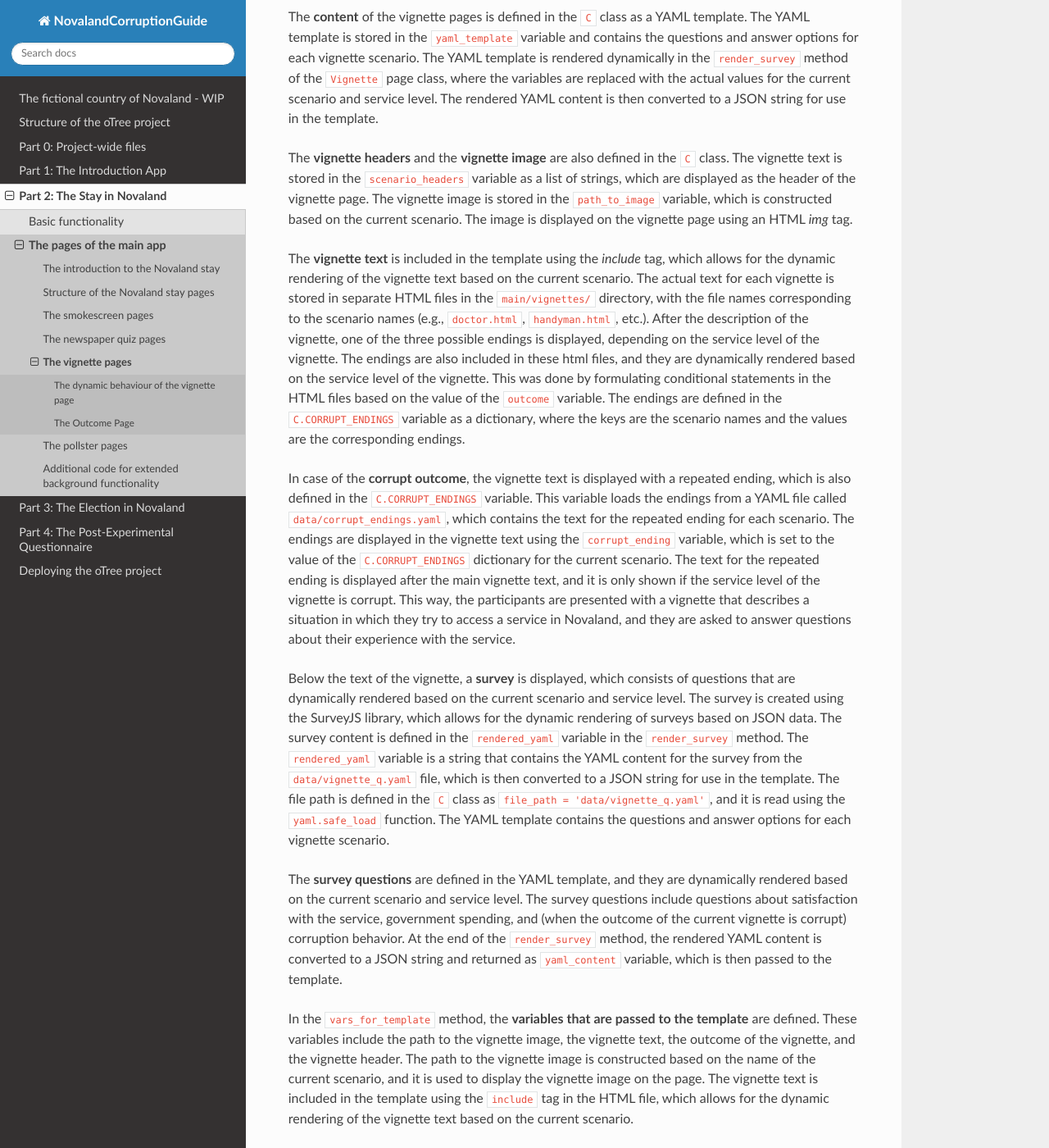
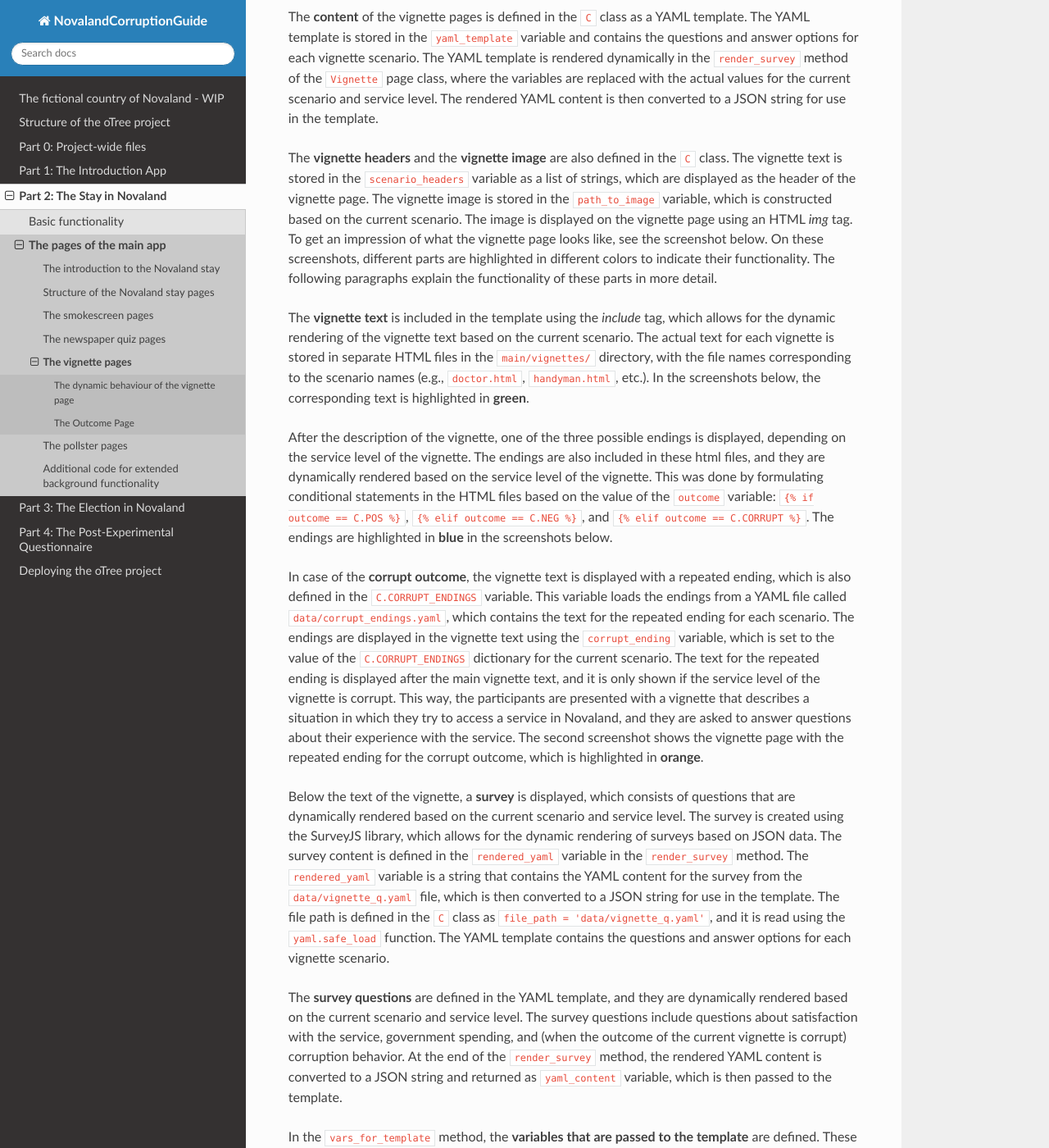
Before and after one commit to chapkovski/NovalandCorruptionGuide, a Sphinx documentation site: the page built from docs/source/CodeStructureMain4_Vignettes.rst, in a window 1280 px wide and 1400 px high, scrolled down 1300 px. Shown: the whole window at 82% size. Built offline with Sphinx 7.4.7 and the Read the Docs theme 3.1.0, drawn with Linux system fonts in a browser that asks for light colours; some of the changed text lies outside the part shown.

Commit message:
mentioned screenshot colors + misc

```diff
--- a/docs/source/CodeStructureMain4_Vignettes.rst
+++ b/docs/source/CodeStructureMain4_Vignettes.rst
@@ -207,11 +207,13 @@
 
 The **content** of the vignette pages is defined in the :code:`C` class as a YAML template. The YAML template is stored in the :code:`yaml_template` variable and contains the questions and answer options for each vignette scenario. The YAML template is rendered dynamically in the :code:`render_survey` method of the :code:`Vignette` page class, where the variables are replaced with the actual values for the current scenario and service level. The rendered YAML content is then converted to a JSON string for use in the template.
 
-The **vignette headers** and the **vignette image** are also defined in the :code:`C` class. The vignette text is stored in the :code:`scenario_headers` variable as a list of strings, which are displayed as the header of the vignette page. The vignette image is stored in the :code:`path_to_image` variable, which is constructed based on the current scenario. The image is displayed on the vignette page using an HTML `img` tag.
+The **vignette headers** and the **vignette image** are also defined in the :code:`C` class. The vignette text is stored in the :code:`scenario_headers` variable as a list of strings, which are displayed as the header of the vignette page. The vignette image is stored in the :code:`path_to_image` variable, which is constructed based on the current scenario. The image is displayed on the vignette page using an HTML `img` tag. To get an impression of what the vignette page looks like, see the screenshot below. On these screenshots, different parts are highlighted in different colors to indicate their functionality. The following paragraphs explain the functionality of these parts in more detail.
 
-The **vignette text** is included in the template using the `include` tag, which allows for the dynamic rendering of the vignette text based on the current scenario. The actual text for each vignette is stored in separate HTML files in the :code:`main/vignettes/` directory, with the file names corresponding to the scenario names (e.g., :code:`doctor.html`, :code:`handyman.html`, etc.). After the description of the vignette, one of the three possible endings is displayed, depending on the service level of the vignette. The endings are also included in these html files, and they are dynamically rendered based on the service level of the vignette. This was done by formulating conditional statements in the HTML files based on the value of the :code:`outcome` variable. The endings are defined in the :code:`C.CORRUPT_ENDINGS` variable as a dictionary, where the keys are the scenario names and the values are the corresponding endings.
+The **vignette text** is included in the template using the `include` tag, which allows for the dynamic rendering of the vignette text based on the current scenario. The actual text for each vignette is stored in separate HTML files in the :code:`main/vignettes/` directory, with the file names corresponding to the scenario names (e.g., :code:`doctor.html`, :code:`handyman.html`, etc.). In the screenshots below, the corresponding text is highlighted in **green**.
 
-In case of the **corrupt outcome**, the vignette text is displayed with a repeated ending, which is also defined in the :code:`C.CORRUPT_ENDINGS` variable. This variable loads the endings from a YAML file called :code:`data/corrupt_endings.yaml`, which contains the text for the repeated ending for each scenario. The endings are displayed in the vignette text using the :code:`corrupt_ending` variable, which is set to the value of the :code:`C.CORRUPT_ENDINGS` dictionary for the current scenario. The text for the repeated ending is displayed after the main vignette text, and it is only shown if the service level of the vignette is corrupt. This way, the participants are presented with a vignette that describes a situation in which they try to access a service in Novaland, and they are asked to answer questions about their experience with the service.
+After the description of the vignette, one of the three possible endings is displayed, depending on the service level of the vignette. The endings are also included in these html files, and they are dynamically rendered based on the service level of the vignette. This was done by formulating conditional statements in the HTML files based on the value of the :code:`outcome` variable: :code:`{% if outcome == C.POS %}`, :code:`{% elif outcome == C.NEG %}`, and :code:`{% elif outcome == C.CORRUPT %}`. The endings are highlighted in **blue** in the screenshots below.
+
+In case of the **corrupt outcome**, the vignette text is displayed with a repeated ending, which is also defined in the :code:`C.CORRUPT_ENDINGS` variable. This variable loads the endings from a YAML file called :code:`data/corrupt_endings.yaml`, which contains the text for the repeated ending for each scenario. The endings are displayed in the vignette text using the :code:`corrupt_ending` variable, which is set to the value of the :code:`C.CORRUPT_ENDINGS` dictionary for the current scenario. The text for the repeated ending is displayed after the main vignette text, and it is only shown if the service level of the vignette is corrupt. This way, the participants are presented with a vignette that describes a situation in which they try to access a service in Novaland, and they are asked to answer questions about their experience with the service. The second screenshot shows the vignette page with the repeated ending for the corrupt outcome, which is highlighted in **orange**.
 
 Below the text of the vignette, a **survey** is displayed, which consists of questions that are dynamically rendered based on the current scenario and service level. The survey is created using the SurveyJS library, which allows for the dynamic rendering of surveys based on JSON data. The survey content is defined in the :code:`rendered_yaml` variable in the :code:`render_survey` method. The :code:`rendered_yaml` variable is a string that contains the YAML content for the survey from the :code:`data/vignette_q.yaml` file, which is then converted to a JSON string for use in the template. The file path is defined in the :code:`C` class as :code:`file_path = 'data/vignette_q.yaml'`, and it is read using the :code:`yaml.safe_load` function. The YAML template contains the questions and answer options for each vignette scenario.
 
@@ -221,12 +223,10 @@
 
 In the :code:`get_form_fields` method, the form fields (questions) that are displayed on the vignette page are defined. This method is only used for browser bots (testing purposes) and is not used for participants. The form fields are defined based on the current scenario and service level, and they include questions about satisfaction with the service, government spending, and corruption behavior.
 
-The survey is displayed on the vignette page using the **SurveyJS library**, which allows for the dynamic rendering of surveys based on JSON data. In the template, the survey is initialized with the JSON data using the `Survey.Model` class from the SurveyJS library. The survey is then rendered in the `surveyElement` div, and the survey results are submitted to the server when the survey is completed. The survey results are stored in a hidden input field with the ID `surveyResults`, which is then submitted to the server when the form is submitted. This way, the survey results are available for further processing in the :code:`post` method of the :code:`Vignette` page class. Specifically, the :code:`post` method processes the survey results submitted by the participant and saves them to the player object. The survey results are parsed from the JSON string stored in the hidden input field :code:`surveyResults`, and the individual answers are saved to the corresponding player attributes. If an answer is not defined in the player model, an error message is printed to the console for debugging purposes.
+The survey is displayed on the vignette page using the **SurveyJS library**, which allows for the dynamic rendering of surveys based on JSON data. In the template, the survey is initialized with the JSON data using the `Survey.Model` class from the SurveyJS library. The survey is then rendered in the `surveyElement` div, and the survey results are submitted to the server when the survey is completed. The survey results are stored in a hidden input field with the ID `surveyResults`, which is then submitted to the server when the form is submitted. This way, the survey results are available for further processing in the :code:`post` method of the :code:`Vignette` page class. Specifically, the :code:`post` method processes the survey results submitted by the participant and saves them to the player object. The survey results are parsed from the JSON string stored in the hidden input field :code:`surveyResults`, and the individual answers are saved to the corresponding player attributes. If an answer is not defined in the player model, an error message is printed to the console for debugging purposes. The screenshots display some of the survey questions in **purple**.
 
 Finally, the :code:`before_next_page` method is used to check if a bribe was given by the participant. This is done by checking if the :code:`corruption_bin` field is set, which indicates that the participant has given a bribe. The result is stored in the :code:`bribe_is_given` attribute of the player object.
 
-
-XXXXXXXXXXXXXXXXXXXXXXXXXX:Mention colors in the text
 
 Here is what the vignette page looks like for the participants:
 
--- a/docs/source/index.rst
+++ b/docs/source/index.rst
@@ -2,8 +2,8 @@
    sphinx-quickstart on Thu May 15 10:55:42 2025.
 
 
-Novaland Corruption Paper Documentation
-=======================================
+Documentation of the oTree project for the Novaland corruption experiment
+===========================================================================
 
 This is the documentation of the technical setup that was used to conduct the data collection for the paper **How the Experience of Public-Service Quality and Corruption Shapes Political Solidarity and Trust: Experimental Evidence from a Novel Virtual-State Approach**.
 The paper and this documentation was written by the team of Achim Goerres at the University of Duisburg-Essen as part of the ERC-funded project **POLITSOLID**. The project team members were: Prof. Dr. Achim Goerres, Dr. Philipp Chapkovski, Jakob Eicheler, and Philipp Kemper.
```
Also changed, not shown: docs/source/_static/VignetteScreenshotRepeatEnding.jpeg, 12 other files.
